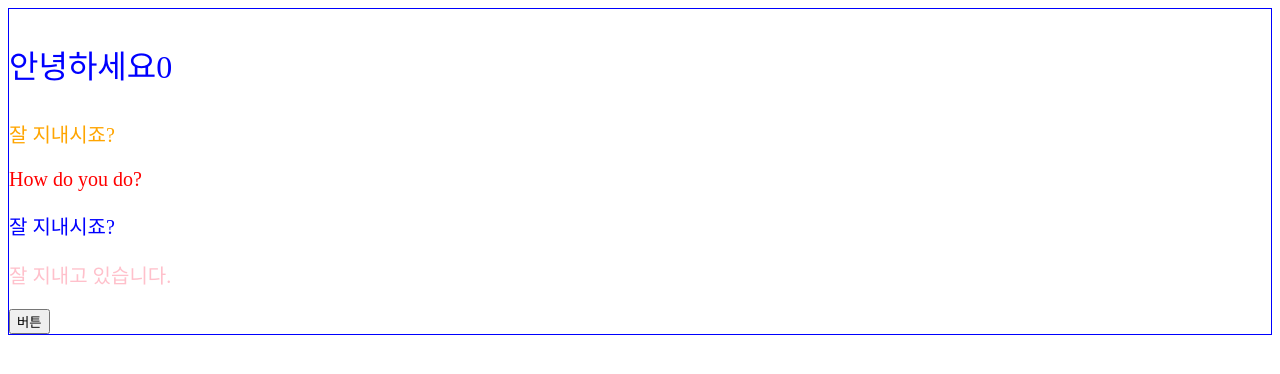
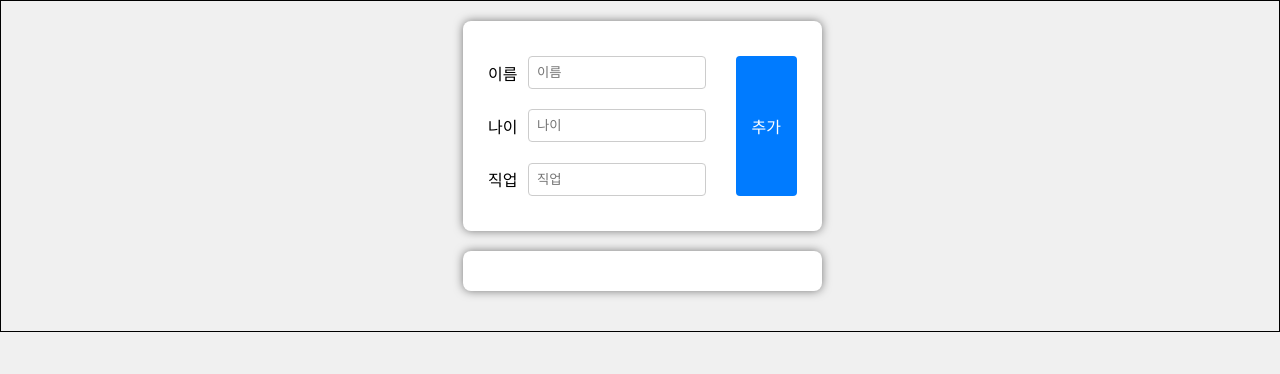
Before and after one commit to juseok2/YS_JAVA01_REACT, a React (Create React App) app: page / in a window 1280 px wide. Shown: the top 374 px of the page. Built offline with nearby package versions, Linux system fonts and the light colour scheme.

Commit message:
멤버 추가하기

```diff
--- a/src/App.jsx
+++ b/src/App.jsx
@@ -14,8 +14,6 @@ export function App(){
     const aaa = () =>{
         // alert('강아지');
         // let num2 = num + 2;
-        setNum(num2);
-        alert(num2);
     }
     const redStyle ={
       color:'red',
@@ -28,7 +26,7 @@ export function App(){
     return (
       <div style = {divStyle}>
         {console.log('test')}
-        <p style={{color:'blue',fontSize:'32px'}}>안녕하세요{num}</p>
+        <p style={{color:'blue',fontSize:'32px'}}>안녕하세요</p>
         {/* <p style={redStyle}>반갑습니다. 잘 지내시죠?</p> */}
         <ColoredMessage color='orange' message = '잘 지내시죠?'/>
         <ColoredMessage color='red' message = 'How do you do?'/>
--- a/src/comonents/MemberList.jsx
+++ b/src/comonents/MemberList.jsx
@@ -1,31 +1,70 @@
-export function MemberList() {
+import { useState } from 'react';
+import './MemberList.css';
+
+export function MemberList(){
+    const [users,setUsers] = useState(
+        []
+    );
+    // 텍스트값용 변수
+    const [name,setName] = useState('');
+    const changeName = (e) =>{
+        setName(e.target.value);
+    }
+    const [age,setAge] = useState('');
+    const changeAge = (e) =>{
+        setAge(e.target.value);
+    }
+    const [job,setJob] = useState('');
+    const changeJob = (e) =>{
+        setJob(e.target.value);
+    }
+
+    const newId = users.length > 0 ? Math.max(...users.map(user => user.id)) + 1 : 1;
+
+    const addUser = (e) => {
+        e.preventDefault();
+        const newUser = {id:newId, name:name, age:Number(age), job:job};
+        setUsers([...users,newUser]);
+        setName('');
+        setAge('');
+        setJob('');
+    }
+
+    const deleteUser = (_id) =>{
+        const updateUsers = users.filter(user=> user.id !== _id);
+        setUsers(updateUsers);
+    }
+
   return (
   <>
-            <div className="input-container">
-                <form action="">
-                    <table>
+  <div class="input-container">
+    <form id="userForm" onSubmit={addUser}>
+      <table >
         <tr>
           <td>이름</td>
-                            <td><input id="nameInput" type="text" placeholder="이름"/></td>
-                            <td rowspan="3"><button id="addBtn">추가</button></td>
+          <td><input type="text" placeholder="이름" id="nameInput" onChange={changeName} value={name}/></td>
+          <td rowspan="3"><button type='submit' id="addBtn">추가</button></td>
         </tr>
         <tr>
           <td>나이</td>
-                            <td><input id="ageInput" type="text" placeholder="나이"/></td>
+          <td><input type="text" placeholder="나이" id="ageInput" onChange={changeAge} value={age}/></td>
         </tr>
         <tr>
           <td>직업</td>
-                            <td><input id="jobInput" type="text" placeholder="직업"/></td>
+          <td><input  type="text" placeholder="직업" id="jobInput" onChange={changeJob} value={job}/></td>
         </tr>
       </table>
     </form>
   </div>
-
-            <div className="list-container">
+  <div class="list-container">
     <ul id="userList">
-                    <li>홍길동 (34세) 무직 <button class="del">삭제</button></li>
-                    <li>이순신 (54세) 군인 <button class="del">삭제</button></li>
-                    <li>세종대왕 (74세) 정치인 <button class="del">삭제</button></li>
+        {
+            users.map(
+                (user) => (
+                    <li key={user.id}>{user.id} {user.name}({user.age}세) {user.job} <button className="delBtn" onClick={() => deleteUser(user.id)}>삭제</button></li>
+                )
+            )
+        }
     </ul>
   </div>
   </>
--- a/src/index.js
+++ b/src/index.js
@@ -1,5 +1,5 @@
 import ReactDOM from 'react-dom/client';
-import {App} from './App';
+import {App} from './App003';
 import { Login } from './comonents/Login';
 
 // 람다식
```
Lines whose indentation alone changed are shown as unchanged.
